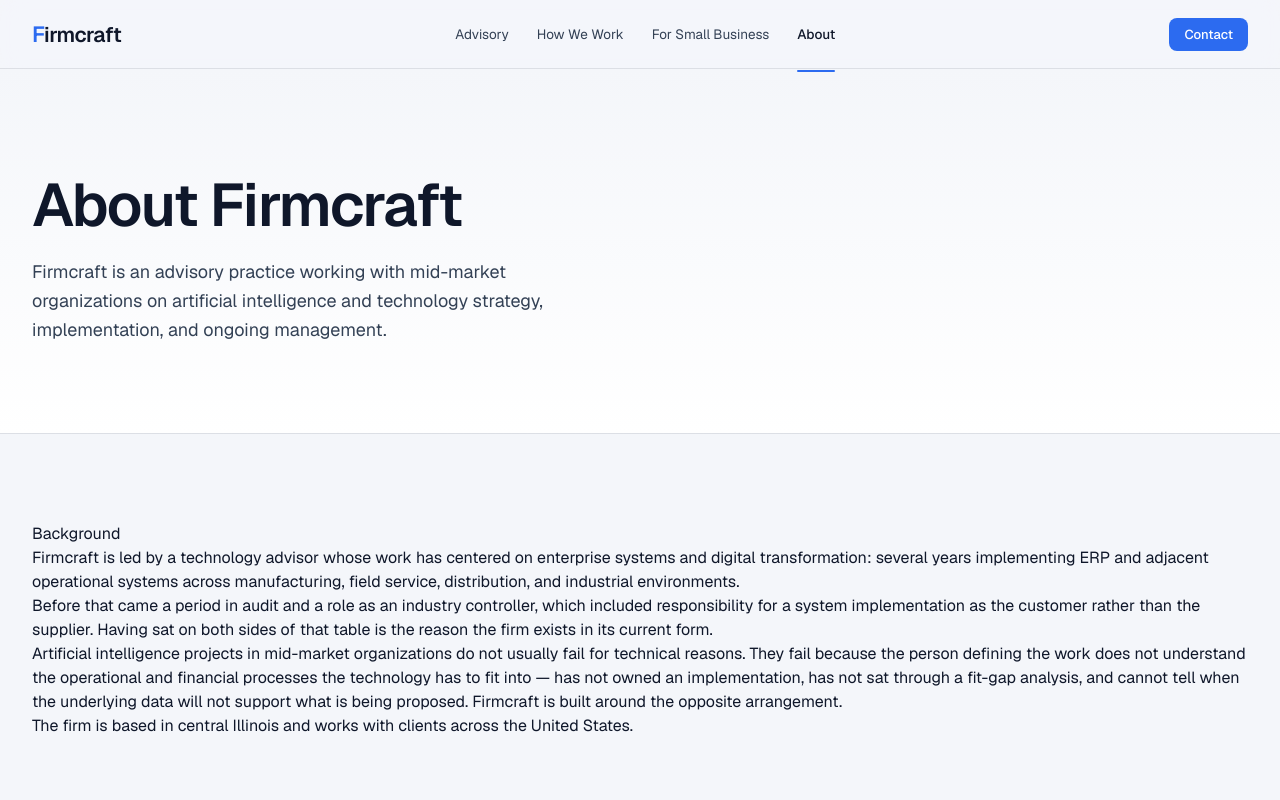
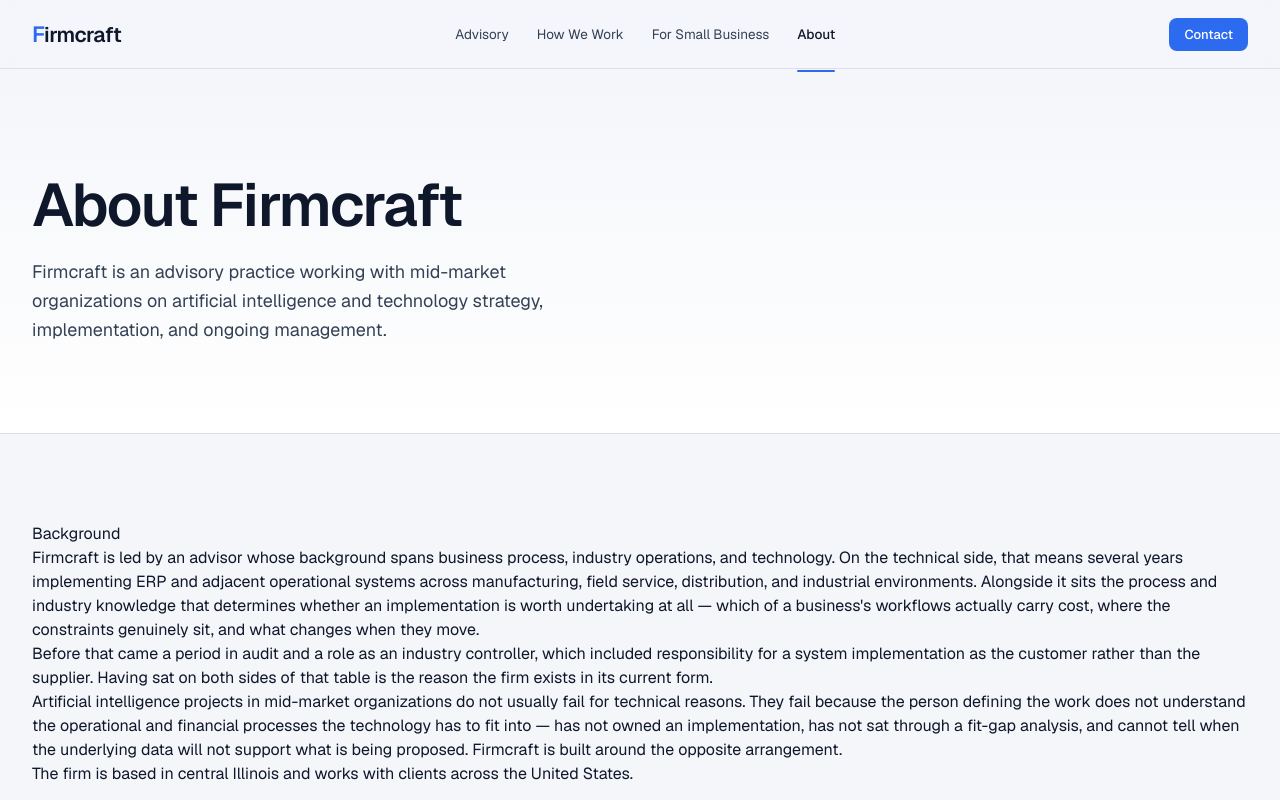
Before and after one commit to doyledettro-maker/firmcraft-site, a Next.js app: page /about in a window 1280 px wide. Shown: the top 800 px of the page. Built offline with nearby package versions, Linux system fonts and the light colour scheme.

Commit message:
Widen Firmcraft advisor positioning

```diff
--- a/src/app/about/page.tsx
+++ b/src/app/about/page.tsx
@@ -7,7 +7,7 @@
 export const metadata: Metadata = {
   title: 'About — Firmcraft',
   description:
-    'Firmcraft is an advisory practice combining enterprise systems and digital transformation experience with hands-on technical implementation.',
+    'Firmcraft is an advisory practice combining business process, industry, and enterprise systems experience with hands-on technical implementation.',
   alternates: { canonical: '/about' },
 }
 
@@ -59,10 +59,13 @@
             <div className="pkg-head">
               <h2>Background</h2>
               <p>
-                Firmcraft is led by a technology advisor whose work has centered on enterprise
-                systems and digital transformation: several years implementing ERP and adjacent
-                operational systems across manufacturing, field service, distribution, and
-                industrial environments.
+                Firmcraft is led by an advisor whose background spans business process, industry
+                operations, and technology. On the technical side, that means several years
+                implementing ERP and adjacent operational systems across manufacturing, field
+                service, distribution, and industrial environments. Alongside it sits the process
+                and industry knowledge that determines whether an implementation is worth
+                undertaking at all — which of a business&apos;s workflows actually carry cost, where
+                the constraints genuinely sit, and what changes when they move.
               </p>
               <p>
                 Before that came a period in audit and a role as an industry controller, which
--- a/src/app/page.tsx
+++ b/src/app/page.tsx
@@ -31,9 +31,9 @@
 
 const distinctions = [
   {
-    title: 'Enterprise systems and digital transformation experience',
+    title: 'Business process, industry, and systems depth',
     body:
-      'Firmcraft is led by a technology advisor with a substantial background in enterprise systems implementation — ERP and the operational systems around it — across manufacturing, field service, distribution, and industrial environments. That work has been done from both sides: first as the finance leader responsible for a system implementation, and later as the consultant delivering them.',
+      'Firmcraft is led by an advisor whose background spans business process, industry operations, and enterprise systems implementation. That work has been carried out in manufacturing, field service, distribution, and industrial environments, and from both sides of an implementation: first as the finance leader accountable for a rollout, and later as the consultant delivering them.',
   },
   {
     title: 'Commercial literacy',
@@ -86,8 +86,8 @@
                 <p className="lede">
                   Firmcraft advises mid-market companies on artificial intelligence and technology
                   strategy, implements what that strategy requires, and manages the result on an
-                  ongoing basis. The practice combines enterprise systems and digital
-                  transformation experience with hands-on technical implementation.
+                  ongoing basis. The practice brings together business process, industry, and
+                  enterprise systems experience with hands-on technical implementation.
                 </p>
                 <div className="hero-ctas">
                   <Link className="btn primary lg" href="/contact">
```
